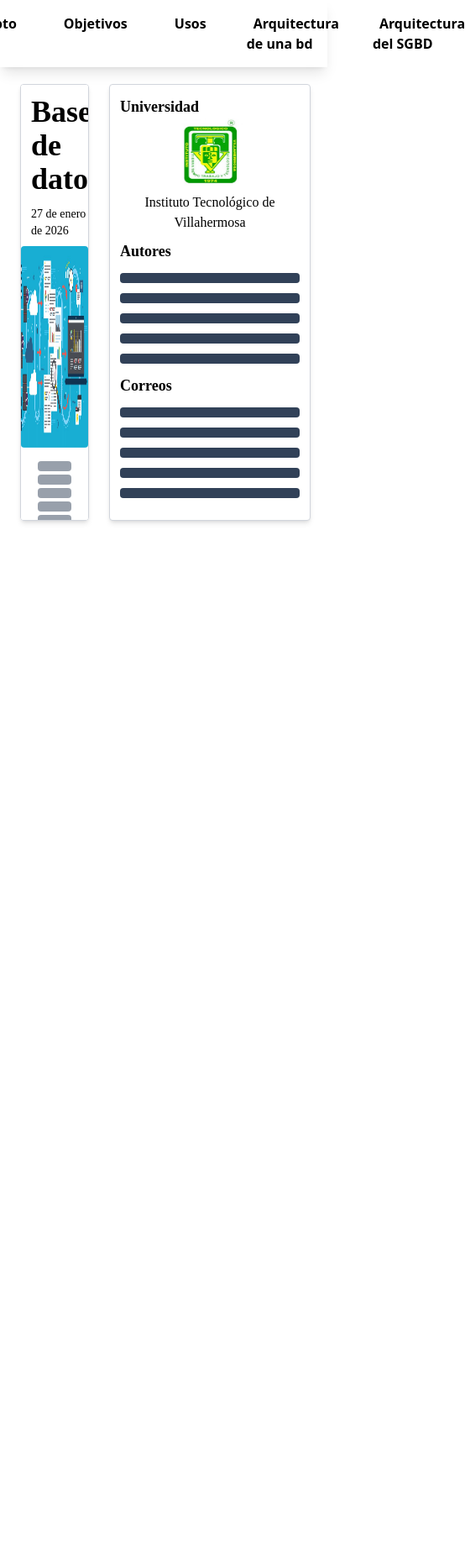
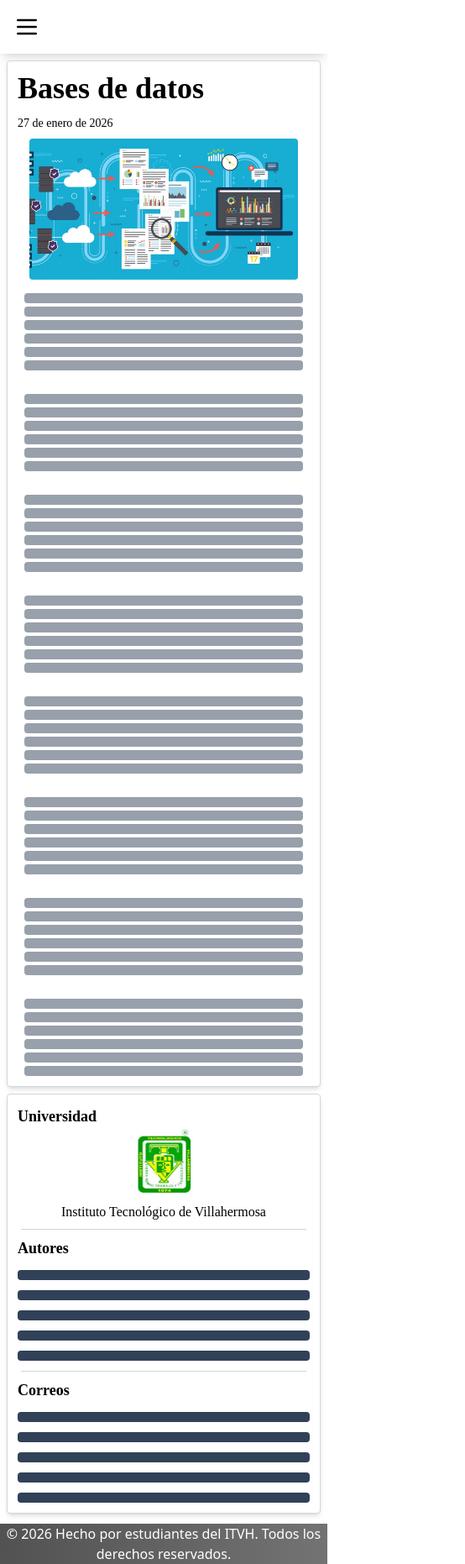
Before and after one commit to AlfreGood20/Articulo-blog, a SvelteKit app: page / in a window 390 px wide. Shown: the whole page at 84% size, 554 px wide, since content can reach past the window. Before the commit the page ends 844 px from the top, so only its background shows below. Built offline with nearby package versions, Linux system fonts and the light colour scheme.

Commit message:
Nuevos cambios response para movil

```diff
--- a/src/routes/+page.svelte
+++ b/src/routes/+page.svelte
@@ -1,36 +1,55 @@
-<nav>
-    <ul class="flex flex-row gap-10 p-4 justify-center shadow-lg w-full font-bold">
+<script>
+    let abierto = false;
+</script>
+
+<nav class="w-full p-2 md:p-0 shadow-lg font-bold">
+
+    <button class="md:hidden p-2 cursor-pointer" on:click={() => (abierto = !abierto)} aria-label="Abrir menú">
+
+        <svg class="w-8 h-8" fill="none" stroke="currentColor" viewBox="0 0 24 24">
+            <path stroke-linecap="round" stroke-linejoin="round" stroke-width="2"
+                d="M4 6h16M4 12h16M4 18h16" />
+        </svg>
+    </button>
+
+    <ul class={`flex-col md:flex-row gap-3 md:gap-6 p-2 md:p-4 justify-center w-full font-bold bg-white ${abierto ? 'flex' : 'hidden'} md:flex`}>
         <li>
             <a href="#inicio" class="p-2 hover:bg-gray-200 rounded">Inicio</a>
         </li>
+        <hr class="border-green-600">
         <li>
-            <a href="#" class="p-2 hover:bg-gray-200 rounded">Concepto</a>
+            <a href="#" class=" p-2 hover:bg-gray-200 rounded">Concepto</a>
         </li>
+        <hr class="border-amber-300">
         <li>
-            <a href="#" class="p-2 hover:bg-gray-200 rounded">Objetivos</a>
+            <a href="#" class=" p-2 hover:bg-gray-200 rounded">Objetivos</a>
         </li>
+        <hr class="border-blue-600">
         <li>
-            <a href="#" class="p-2 hover:bg-gray-200 rounded">Usos</a>
+            <a href="#" class=" p-2 hover:bg-gray-200 rounded">Usos</a>
         </li>
+        <hr class="border-cyan-400">
         <li>
-            <a href="#" class="p-2 hover:bg-gray-200 rounded">Arquitectura de una bd</a>
+            <a href="#" class=" p-2 hover:bg-gray-200 rounded">Arquitectura de una bd</a>
         </li>
+        <hr class="border-orange-900">
         <li>
-            <a href="#" class="p-2 hover:bg-gray-200 rounded">Arquitectura del SGBD</a>
+            <a href="#" class=" p-2 hover:bg-gray-200 rounded">Arquitectura del SGBD</a>
         </li>
+        <hr>
     </ul>
 </nav>
 
 <!--NOTAS Y INFORMCION-->
-<div class="flex gap-6 flex-row h-[530px] ">
+<div class="flex-1 md:flex gap-6 flex-row md:h-[530px]">
 
-    <section class="flex-1 h-130 bg-white shadow-md mt-5 ml-6 rounded border border-gray-300 font-['Times_New_Roman'] overflow-y-auto">
+    <section class="flex-1 md:h-130 bg-white shadow-md m-2 md:mt-5 md:ml-6 rounded border border-gray-300 font-['Times_New_Roman'] overflow-y-auto">
 
         <div class="flex flex-col">
             <h1 id="inicio" class="m-3 font-extrabold text-4xl">Bases de datos</h1>
             <p class="ml-3 mb-2 text-sm">27 de enero de 2026</p>
             <div class="flex justify-center">
-                <img src="/imgs/ilustracion.jpg" alt="Ilustración de bases de datos" class="w-2xl h-60 rounded mx-10"/>
+                <img src="/imgs/ilustracion.jpg" alt="Ilustración de bases de datos" class="w-xs  md:w-2xl md:h-60 rounded md:mx-10"/>
             </div>
 
             <div class="animate-pulse p-2 mt-2 mx-3">
@@ -107,13 +126,14 @@
         </div>
     </section>
 
-     <section class="w-60 h-130 bg-white shadow-md mt-5 mr-5 rounded border border-gray-300 font-['Times_New_Roman']">
+     <section class="m-2 md:w-60 md:h-130 bg-white shadow-md md:mt-5 md:mr-5 rounded border border-gray-300 font-['Times_New_Roman']">
 
         <h2 class="mt-3 ml-3 font-semibold text-lg">Universidad</h2>
         <div class="flex flex-col items-center justify-center">
             <img src="/imgs/ITVH.jpg" alt="Logo del instituto" class="w-20 h-20 rounded mb-2"/>
             <a class="text-center" href="https://villahermosa.tecnm.mx/">Instituto Tecnológico de Villahermosa</a>
         </div>
+        <hr class="my-2 mx-4 border-gray-300">
 
         <h2 class="mt-2 ml-3 font-semibold text-lg">Autores</h2>
         <ul>
@@ -133,6 +153,7 @@
                 <div class="h-3 bg-slate-700 rounded w-full mb-1"></div>
             </li>
         </ul>
+        <hr class="my-2 mx-4  border-gray-300">
 
         <h2 class="mt-2 ml-3 font-semibold text-lg">Correos</h2>
         <ul>
@@ -153,5 +174,8 @@
             </li>
         </ul>
     </section>
+</div>
 
-</div>
+<footer class="w-full mt-3 md:p-4 bg-gradient-to-r from-neutral-600 to-neutral-500 text-white text-center md:mt-5">
+    &copy; 2026 Hecho por estudiantes del ITVH. Todos los derechos reservados.
+</footer>
```
